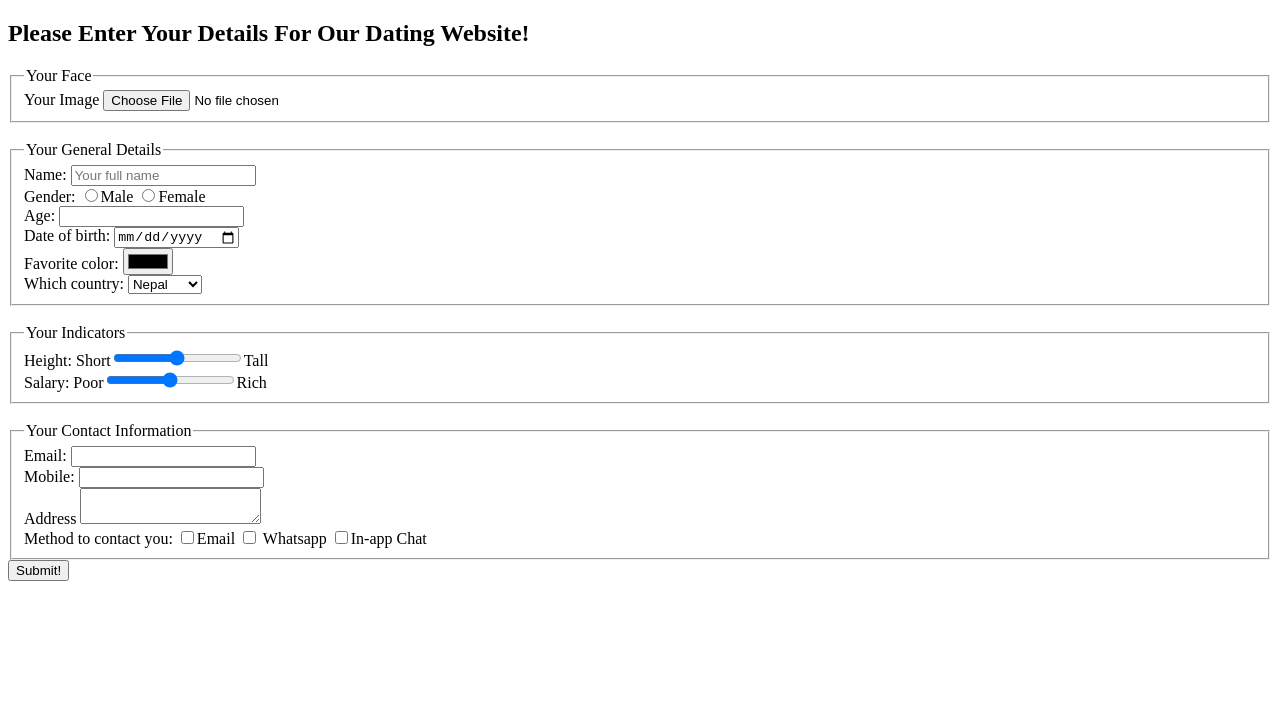
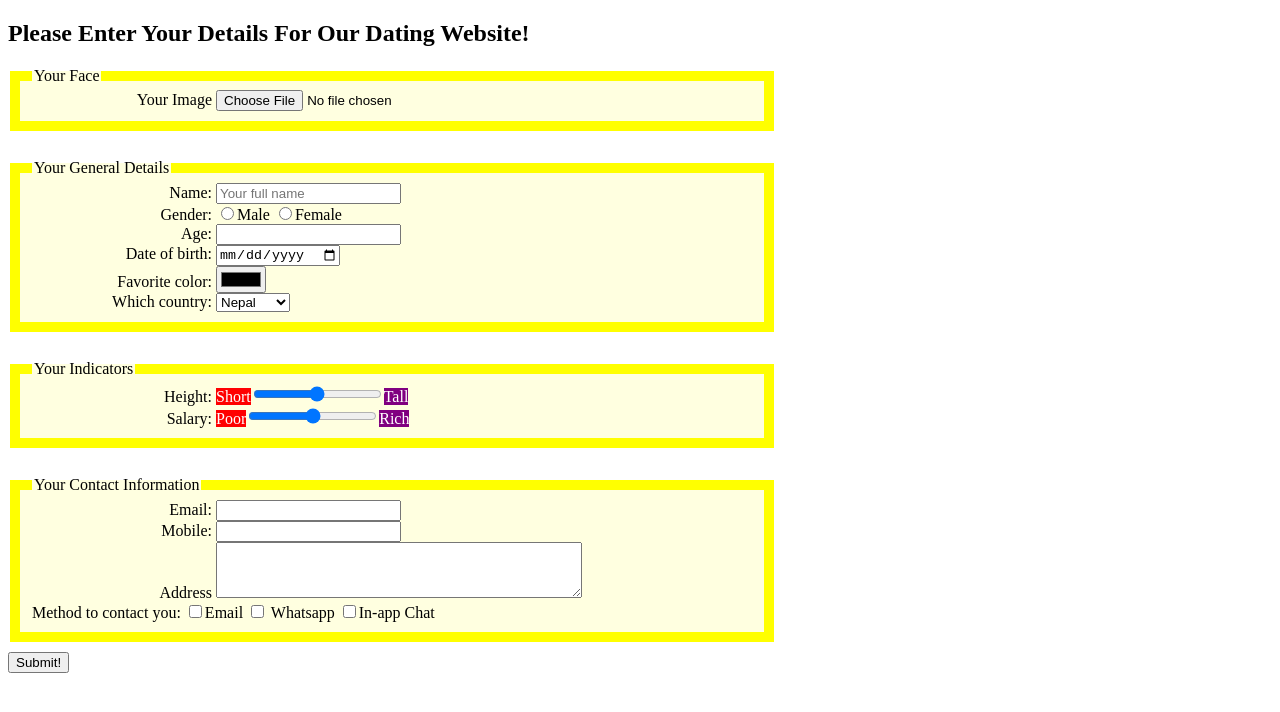
Before and after one commit to bidsharma/FullStackDeveloper-, a plain HTML site: page 1-week-one-hw/index.html in a window 1280 px wide. Drawn offline with Linux system fonts and the light colour scheme.

Commit message:
css added with some part left

```diff
--- a/1-week-one-hw/index.html
+++ b/1-week-one-hw/index.html
@@ -3,6 +3,39 @@
 
 	<head>
 		<title>Dating Site</title>
+		<style type="text/css">
+			fieldset {
+				background: #FFFFE0;
+				border: 10px solid yellow;
+				margin-bottom: 10px;
+				width: 720px;
+			}
+
+			label {
+				display: inline-block;
+				width:  180px;
+				text-align: right;
+				text-align: top;
+			}
+			.autowidth {
+				width: auto;
+			}
+			#address {
+				width: 360px;
+				height: 50px;
+			}
+			span{
+				text-align: center;
+				color: white;
+				margin-bottom: -10px;
+			}
+			.min {
+				background-color: red;
+			}
+			.max{
+				background-color: purple;
+			}
+		</style>
 	</head>
 
 	<body>
@@ -20,8 +53,8 @@
 				<label for="name">Name:</label>
 				<input type="text" id="name" name="name" placeholder="Your full name" required><br>
 				<label for="gender">Gender:</label>
-				<input type="radio" name="gender" id="gender" value="male">Male
-				<input type="radio" name="gender" id="gender" value="female">Female<br>
+				<input type="radio" name="gender" id="gender" value="male" class="autowidth">Male
+				<input type="radio" name="gender" id="gender" value="female" class="autowidth">Female<br>
 				<label for="age">Age:</label>
 				<input type="number" id="age" class="age" required><br>
 				<label for="dob">Date of birth:</label>
@@ -41,9 +74,9 @@
 			<fieldset>
 				<legend>Your Indicators</legend>
 				<label for="height">Height:</label>
-				Short<input type="range" min="0" max="100" step="5" value="50" name="height" id="height" >Tall<br>
+				<span class="min">Short</span><input type="range" min="0" max="100" step="5" value="50" name="height" id="height" ><span class="max">Tall</span><br>
 				<label for="salary">Salary:</label>
-				Poor<input type="range" min="0" max="100" step="5" value="50" name="salary" id="salary">Rich
+				<span class="min">Poor</span><input type="range" min="0" max="100" step="5" value="50" name="salary" id="salary"><span class="max">Rich</span>
 			</fieldset><br>
 			<fieldset>
 				<legend>Your Contact Information</legend>
@@ -53,7 +86,7 @@
 				<input type="tel" id="mobile" name="mobile" required><br>
 				<label for="address">Address</label>
 				<textarea id="address" name="address"></textarea><br>
-				<label for="contact_method">Method to contact you:</label>
+				<label for="contact_method" class="autowidth">Method to contact you:</label>
 				<input type="checkbox" name="contact_method" value="email">Email
 				<input type="checkbox" name="contact_method" value="whatsapp"> Whatsapp
 				<input type="checkbox" name="contact_method" value="In-app Chat">In-app Chat
```
